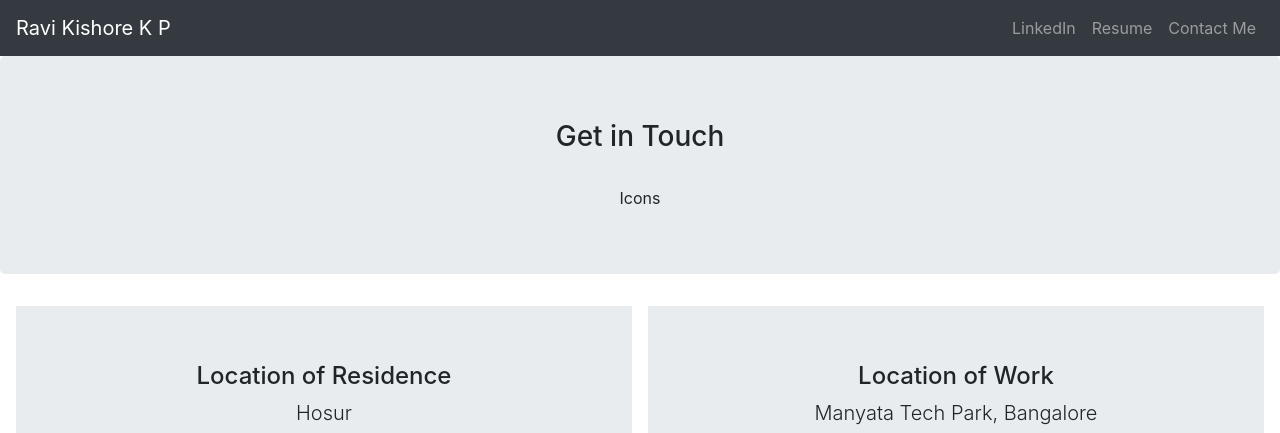
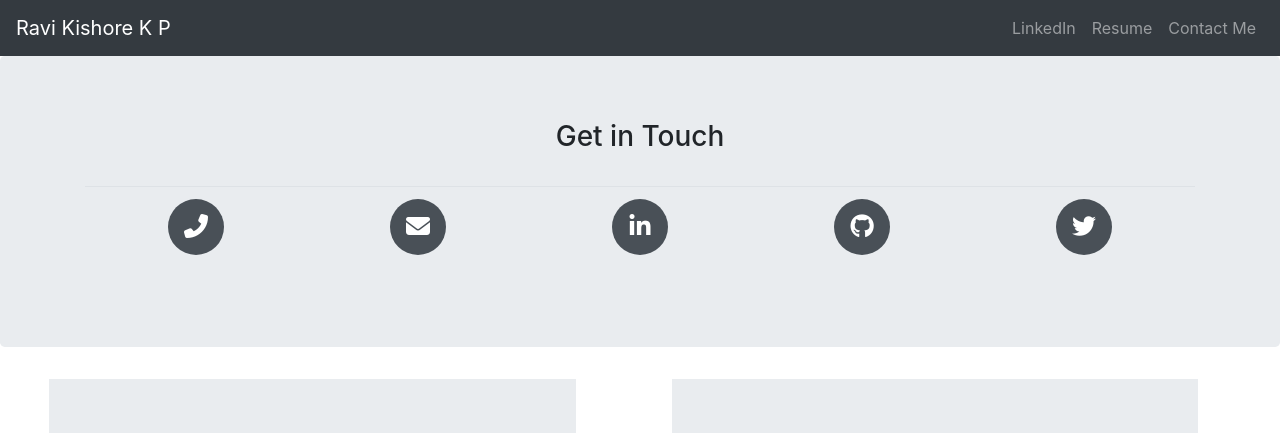
Before and after one commit to RaviKishore94/portfolio-project-heroku, a Django app: page /contact/ in a window 1280 px wide. Shown: the top 433 px of the page. Run offline with Django 3.2, Linux system fonts and the light colour scheme; some libraries are stand-ins or nearby versions.

Commit message:
added social icons and sticky top navbars

```diff
--- /dev/null
+++ b/portfolio/static/style.css
@@ -0,0 +1,30 @@
+#ExperiencePanel, .flip {
+  font-size: 16px;
+  padding: 10px;
+  text-align: center;
+  background-color: #e9ecef !important;
+  color: black;
+  border: solid 1px #e9ecef;
+  margin: auto;
+}
+
+#ExperiencePanel {
+  display: none;
+}
+
+.social-icons a {
+    display: inline-block;
+    height: 3.5rem;
+    width: 3.5rem;
+    background-color: #495057;
+    color: #fff !important;
+    border-radius: 100%;
+    text-align: center;
+    font-size: 1.5rem;
+    line-height: 3.5rem;
+    margin-right: 0rem
+}
+
+.social-icons a:hover {
+    background-color: #007fff !important;
+}
--- a/templates/contact.html
+++ b/templates/contact.html
@@ -30,6 +30,7 @@
     </style>
     <!-- Custom styles for this template -->
     <link rel="stylesheet" href="https://stackpath.bootstrapcdn.com/bootstrap/4.4.1/css/bootstrap.min.css" integrity="sha384-Vkoo8x4CGsO3+Hhxv8T/Q5PaXtkKtu6ug5TOeNV6gBiFeWPGFN9MuhOf23Q9Ifjh" crossorigin="anonymous">
+    <link rel="stylesheet" type="text/css" href="{% static 'style.css' %}">
   </head>
   <body>
     <nav class="navbar navbar-expand-lg navbar-dark bg-dark sticky-top">
@@ -52,33 +53,67 @@
     <div class="container">
       <h3>Get in Touch</h3>
       <br/>
-      Icons
+        <table class="table">
+          <thead></thead>
+          <tbody>
+            <tr>
+              <td>
+                <div class="social-icons">
+                  <a href="https://www.linkedin.com/in/ravi-kishore-k-p-26853510a/">
+                    <i class="fas fa-phone-alt"></i>
+                  </a>
+                </div>
+              </td>
+              <td>
+                <div class="social-icons">
+                  <a href="https://www.linkedin.com/in/ravi-kishore-k-p-26853510a/">
+                    <i class="fas fa-envelope"></i>
+                  </a>
+                </div>
+              </td>
+              <td>
+                <div class="social-icons">
+                  <a href="https://www.linkedin.com/in/ravi-kishore-k-p-26853510a/">
+                    <i class="fab fa-linkedin-in"></i>
+                  </a>
+                </div>
+              </td>
+              <td>
+                <div class="social-icons">
+                  <a href="https://www.linkedin.com/in/ravi-kishore-k-p-26853510a/">
+                    <i class="fab fa-github"></i>
+                  </a>
+                </div>
+              </td>
+              <td>
+                <div class="social-icons">
+                  <a href="https://www.linkedin.com/in/ravi-kishore-k-p-26853510a/">
+                    <i class="fab fa-twitter"></i>
+                  </a>
+                </div>
+              </td>
+            </tr>
+          </tbody>
+        </table>
     </div>
   </section>
 
-  <ul class="social list-inline">
-    <li><a href="https://www.linkedin.com/in/mehul-kothari-765868126/"><i class="fa fa-linkedin" aria-hidden="true"></i></a></li>
-    <li><a href="https://twitter.com/MehulKo18943279"><i class="fa fa-twitter" aria-hidden="true"></i></a></li>
-    <li><a href="https://aboutme.google.com/u/0/?referer=gplus"><i class="fa fa-google-plus" aria-hidden="true"></i></a></li>
-    <li><a href="https://github.com/mehulk05"><i class="fa fa-github-alt" aria-hidden="true"></i></a></li>
-  </ul>
-
-<div class="d-md-flex flex-md-equal w-100 my-md-3 pl-md-3">
-  <div class="bg-light mr-md-3 pt-3 px-3 pt-md-5 px-md-5 text-center overflow-hidden" style="background-color: #e9ecef !important">
-    <div class="my-1 p-1">
+<div class="row d-md-flex flex-md-equal w-100 my-md-3 pl-md-3 text-center">
+  <div class="col-sm-5 bg-light mr-md-5 ml-md-5 pt-3 px-3 pt-md-5 px-md-5 text-center overflow-hidden" style="background-color: #e9ecef !important;">
+    <div class="my-1 py-1">
       <h4 class="display-5">Location of Residence</h4>
       <b class="lead">Hosur</b>
     </div>
-    <div class="mx-auto" style="width: 625px; height: 500px; border-radius: 0 0 0 0;">
+    <div class="mx-auto" style="width: 100%; height: 500px; border-radius: 0 0 0 0;">
       <iframe width="100%" height="90%" frameborder="0" style="border:0" src="https://www.google.com/maps/embed/v1/place?q=place_id:ChIJoyj3g8hwrjsRvslaJ8BrGtc&key=AIzaSyBPNbIWNMwVmkxHAbCisYx0c1JRtTACZ_s" allowfullscreen></iframe>
     </div>
   </div>
-  <div class="bg-light mr-md-3 pt-3 px-3 pt-md-5 px-md-5 text-center overflow-hidden" style="background-color: #e9ecef !important">
+  <div class="col-sm-5 bg-light mr-md-5 ml-md-5 pt-3 px-3 pt-md-5 px-md-5 text-center overflow-hidden" style="background-color: #e9ecef !important;">
     <div class="my-1 py-1">
       <h4 class="display-5">Location of Work</h4>
       <b class="lead">Manyata Tech Park, Bangalore</b>
     </div>
-    <div class="mx-auto" style="width: 625px; height: 500px; border-radius: 0 0 0 0;">
+    <div class="mx-auto" style="width: 100%; height: 500px; border-radius: 0 0 0 0;">
       <iframe width="100%" height="90%" frameborder="0" style="border:0" src="https://www.google.com/maps/embed/v1/place?q=place_id:ChIJq6rqtWUXrjsRjZ5I8d4KCH4&key=AIzaSyBPNbIWNMwVmkxHAbCisYx0c1JRtTACZ_s" allowfullscreen></iframe>
     </div>
   </div>
@@ -93,5 +128,6 @@
 	<script src="https://code.jquery.com/jquery-3.4.1.slim.min.js" integrity="sha384-J6qa4849blE2+poT4WnyKhv5vZF5SrPo0iEjwBvKU7imGFAV0wwj1yYfoRSJoZ+n" crossorigin="anonymous"></script>
 	<script src="https://cdn.jsdelivr.net/npm/popper.js@1.16.0/dist/umd/popper.min.js" integrity="sha384-Q6E9RHvbIyZFJoft+2mJbHaEWldlvI9IOYy5n3zV9zzTtmI3UksdQRVvoxMfooAo" crossorigin="anonymous"></script>
 	<script src="https://stackpath.bootstrapcdn.com/bootstrap/4.4.1/js/bootstrap.min.js" integrity="sha384-wfSDF2E50Y2D1uUdj0O3uMBJnjuUD4Ih7YwaYd1iqfktj0Uod8GCExl3Og8ifwB6" crossorigin="anonymous"></script>
+  <script src="https://kit.fontawesome.com/1bfa1b7c0f.js" crossorigin="anonymous"></script>
 </body>
 </html>
```
Also changed, not shown: jobs/templates/jobs/home.html (+24 -4 lines).
